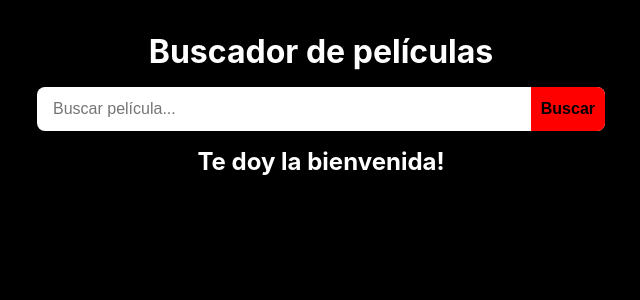
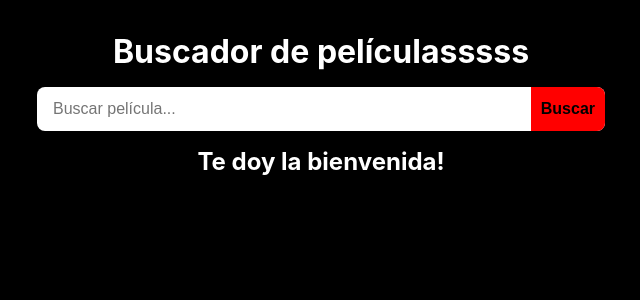
Before and after one commit to fabianmeneses56/movies-learn-CI, a React (Vite) app: page / in a window 1280 px wide. Shown: the top 300 px of the page, without its empty margins (319-959 px from the left). Built offline with nearby package versions, Linux system fonts and the light colour scheme.

Commit message:
quit  procfile

```diff
--- a/src/App.jsx
+++ b/src/App.jsx
@@ -3,7 +3,7 @@ import { searchMovies } from './services/movies.js'
 import { Movies } from './Movies.jsx'
 import './App.css'
 
-function App () {
+function App() {
   const inputRef = useRef()
   const [results, setResults] = useState(null)
 
@@ -16,7 +16,7 @@ function App () {
 
   return (
     <>
-      <h1>Buscador de películas</h1>
+      <h1>Buscador de películasssss</h1>
       <form data-testid='form' className='search' onSubmit={handleSubmit}>
         <input
           ref={inputRef}
```
